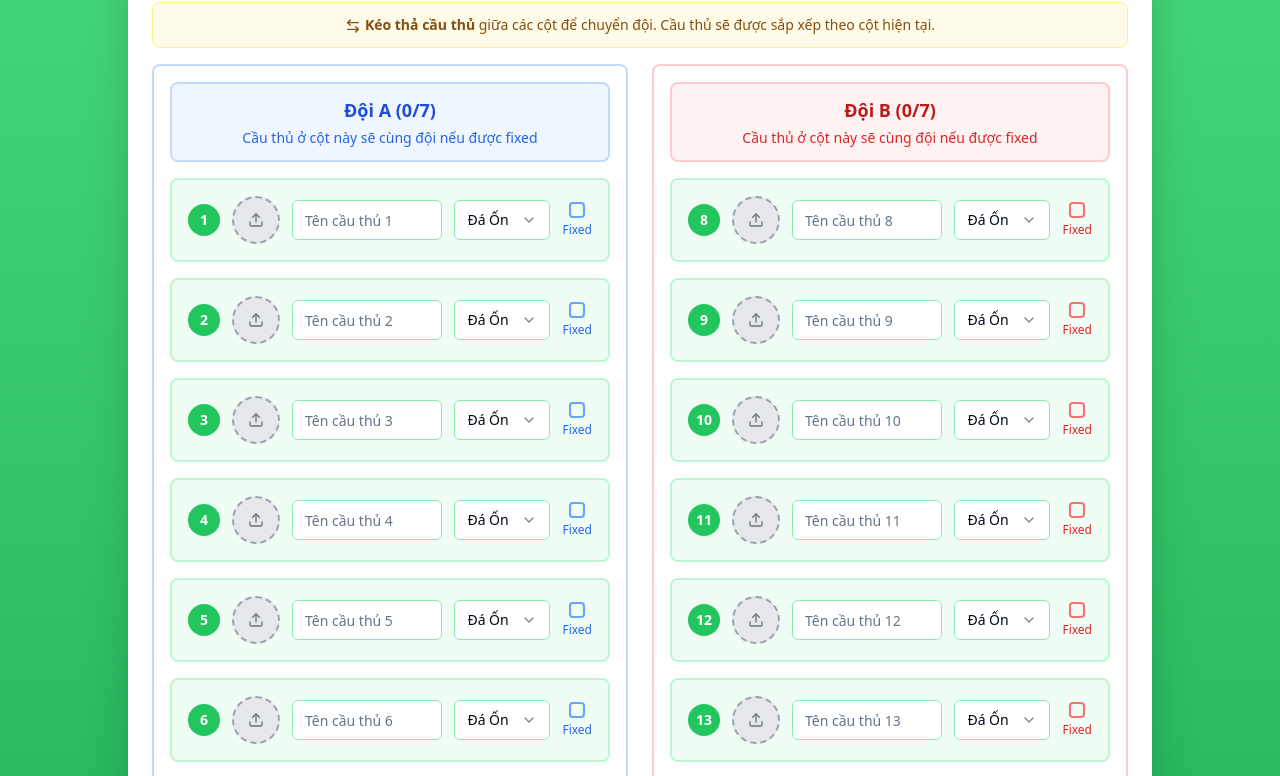
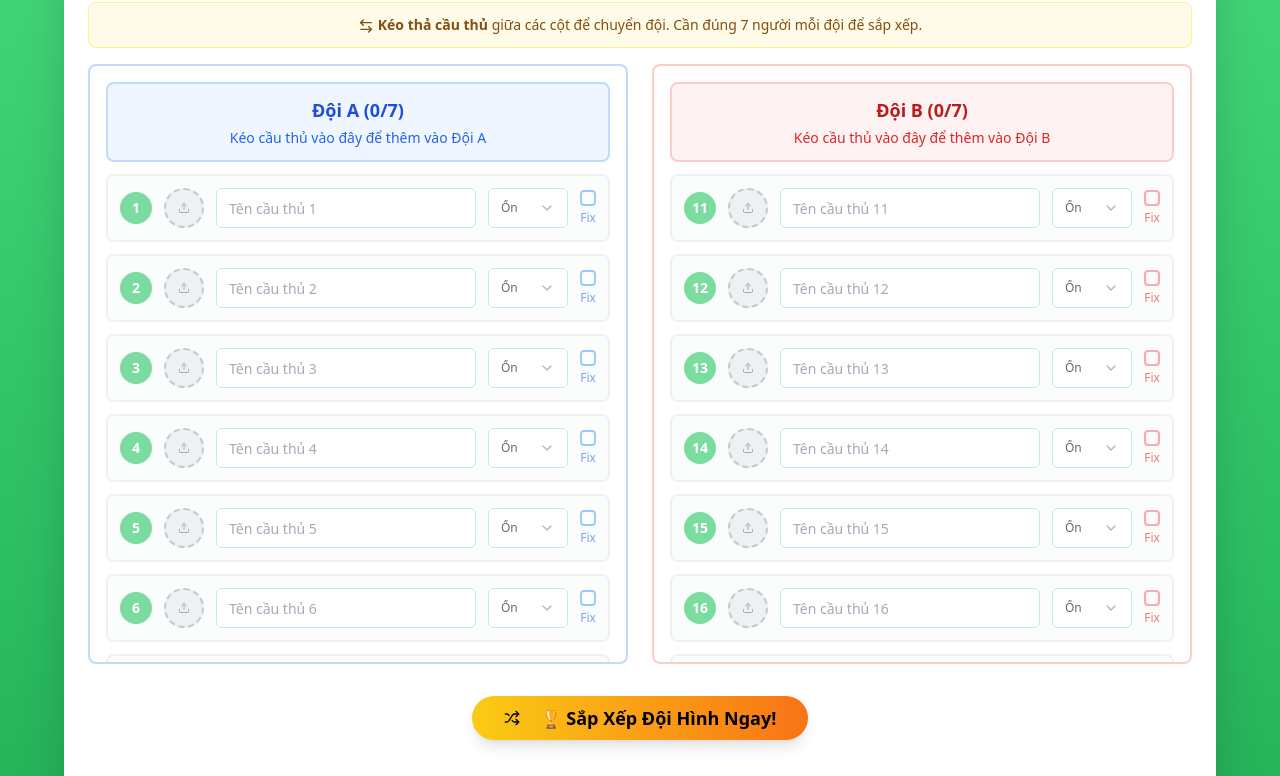
Before and after one commit to bachloxo/football-lineup, a Next.js app: page / in a window 1280 px wide. Shown: the part 258-1034 px from the top of the page. Built offline with nearby package versions, Linux system fonts and the light colour scheme.

Commit message:
feat: enhance lineup management with natural drop and flexible slots
Extend slots to 20 per column, enable natural player drop, and improve UI.

#VERCEL_SKIP

Co-authored-by: Bach Ton That <15206071+bachloxo@users.noreply.github.com>

```diff
--- a/app/page.tsx
+++ b/app/page.tsx
@@ -67,7 +67,7 @@ const defaultPositions = {
 
 export default function FootballLineup() {
   const [players, setPlayers] = useState<Player[]>(
-    Array.from({ length: 14 }, (_, i) => ({ name: "", skill: "good" as SkillLevel, isFixed: false })),
+    Array.from({ length: 20 }, (_, i) => ({ name: "", skill: "good" as SkillLevel, isFixed: false })),
   )
   const [teams, setTeams] = useState<Team[]>([])
   const [showLineup, setShowLineup] = useState(false)
@@ -102,7 +102,23 @@ export default function FootballLineup() {
         const data = JSON.parse(saved)
         // Backward compatibility
         if (Array.isArray(data)) {
+          // Nếu data cũ có 14 phần tử, mở rộng thành 20
+          if (data.length === 14) {
+            const expandedData = [
+              ...data,
+              ...Array.from({ length: 6 }, () => ({ name: "", skill: "good" as SkillLevel, isFixed: false })),
+            ]
+            return { players: expandedData }
+          }
           return { players: data }
+        }
+        // Nếu players cũ có 14 phần tử, mở rộng thành 20
+        if (data.players && data.players.length === 14) {
+          const expandedPlayers = [
+            ...data.players,
+            ...Array.from({ length: 6 }, () => ({ name: "", skill: "good" as SkillLevel, isFixed: false })),
+          ]
+          return { ...data, players: expandedPlayers }
         }
         return data
       }
@@ -115,7 +131,7 @@ export default function FootballLineup() {
   const clearLocalStorage = () => {
     try {
       localStorage.removeItem(STORAGE_KEY)
-      setPlayers(Array.from({ length: 14 }, (_, i) => ({ name: "", skill: "good" as SkillLevel, isFixed: false })))
+      setPlayers(Array.from({ length: 20 }, (_, i) => ({ name: "", skill: "good" as SkillLevel, isFixed: false })))
     } catch (error) {
       console.error("Không thể xóa dữ liệu:", error)
     }
@@ -124,7 +140,7 @@ export default function FootballLineup() {
   // Thêm useEffect để load dữ liệu khi component mount:
   useEffect(() => {
     const savedData = loadFromLocalStorage()
-    if (savedData?.players && savedData.players.length === 14) {
+    if (savedData?.players) {
       // Ensure backward compatibility by adding isFixed property if it doesn't exist
       const playersWithFixed = savedData.players.map((player) => ({
         ...player,
@@ -197,7 +213,7 @@ export default function FootballLineup() {
     if (draggedFormPlayer === null) return
 
     const draggedIndex = draggedFormPlayer
-    const isCurrentlyInLeftColumn = draggedIndex < 7
+    const isCurrentlyInLeftColumn = draggedIndex < 10
     const shouldMoveToLeftColumn = targetColumn === "left"
 
     // Nếu đã ở đúng cột thì không làm gì
@@ -207,58 +223,34 @@ export default function FootballLineup() {
       return
     }
 
-    // Tìm vị trí đầu tiên trong cột đích để chèn vào
+    // Tìm vị trí trống đầu tiên trong cột đích
     let targetIndex = -1
     if (shouldMoveToLeftColumn) {
-      // Tìm vị trí đầu tiên trong cột trái (0-6)
-      for (let i = 0; i < 7; i++) {
+      // Tìm vị trí trống trong cột trái (0-9)
+      for (let i = 0; i < 10; i++) {
         if (!players[i].name.trim()) {
           targetIndex = i
           break
         }
       }
-      // Nếu không có vị trí trống, chèn vào cuối cột trái
-      if (targetIndex === -1) {
-        targetIndex = 6
-      }
     } else {
-      // Tìm vị trí đầu tiên trong cột phải (7-13)
-      for (let i = 7; i < 14; i++) {
+      // Tìm vị trí trống trong cột phải (10-19)
+      for (let i = 10; i < 20; i++) {
         if (!players[i].name.trim()) {
           targetIndex = i
           break
         }
       }
-      // Nếu không có vị trí trống, chèn vào cuối cột phải
-      if (targetIndex === -1) {
-        targetIndex = 13
-      }
     }
 
-    // Di chuyển player và dịch chuyển các player khác
-    const newPlayers = [...players]
-    const draggedPlayer = newPlayers[draggedIndex]
-
-    // Xóa player khỏi vị trí cũ
-    newPlayers[draggedIndex] = { name: "", skill: "good" as SkillLevel, isFixed: false }
-
-    // Dịch chuyển các player trong cột đích để tạo chỗ
-    if (shouldMoveToLeftColumn) {
-      // Dịch chuyển trong cột trái
-      for (let i = 6; i > targetIndex; i--) {
-        newPlayers[i] = newPlayers[i - 1]
-      }
-    } else {
-      // Dịch chuyển trong cột phải
-      for (let i = 13; i > targetIndex; i--) {
-        newPlayers[i] = newPlayers[i - 1]
-      }
+    if (targetIndex !== -1) {
+      // Swap đơn giản: di chuyển player sang vị trí trống
+      const newPlayers = [...players]
+      newPlayers[targetIndex] = newPlayers[draggedIndex]
+      newPlayers[draggedIndex] = { name: "", skill: "good" as SkillLevel, isFixed: false }
+      setPlayers(newPlayers)
     }
 
-    // Chèn player vào vị trí mới
-    newPlayers[targetIndex] = draggedPlayer
-
-    setPlayers(newPlayers)
     setDraggedFormPlayer(null)
     setDragOverColumn(null)
   }
@@ -271,8 +263,8 @@ export default function FootballLineup() {
     }
 
     // Đếm số lượng cầu thủ ở mỗi cột
-    const leftColumnPlayers = players.slice(0, 7).filter((p) => p.name.trim() !== "")
-    const rightColumnPlayers = players.slice(7, 14).filter((p) => p.name.trim() !== "")
+    const leftColumnPlayers = players.slice(0, 10).filter((p) => p.name.trim() !== "")
+    const rightColumnPlayers = players.slice(10, 20).filter((p) => p.name.trim() !== "")
 
     if (leftColumnPlayers.length !== 7 || rightColumnPlayers.length !== 7) {
       alert(
@@ -286,8 +278,8 @@ export default function FootballLineup() {
     let team1Skill = 0
     let team2Skill = 0
 
-    // Xử lý cầu thủ từ cột trái (Đội A)
-    leftColumnPlayers.forEach((player, index) => {
+    // Xử lý cầu thủ từ cột trái (Đội A) - chỉ lấy 7 người đầu tiên có tên
+    leftColumnPlayers.slice(0, 7).forEach((player, index) => {
       team1.push({
         ...player,
         position: defaultPositions.team1[index],
@@ -295,8 +287,8 @@ export default function FootballLineup() {
       team1Skill += skillValues[player.skill]
     })
 
-    // Xử lý cầu thủ từ cột phải (Đội B)
-    rightColumnPlayers.forEach((player, index) => {
+    // Xử lý cầu thủ từ cột phải (Đội B) - chỉ lấy 7 người đầu tiên có tên
+    rightColumnPlayers.slice(0, 7).forEach((player, index) => {
       team2.push({
         ...player,
         position: defaultPositions.team2[index],
@@ -666,7 +658,16 @@ export default function FootballLineup() {
   }
 
   const handleImportData = (importedPlayers: Player[]) => {
-    setPlayers(importedPlayers)
+    // Nếu import data cũ có 14 phần tử, mở rộng thành 20
+    if (importedPlayers.length === 14) {
+      const expandedData = [
+        ...importedPlayers,
+        ...Array.from({ length: 6 }, () => ({ name: "", skill: "good" as SkillLevel, isFixed: false })),
+      ]
+      setPlayers(expandedData)
+    } else {
+      setPlayers(importedPlayers)
+    }
   }
 
   const handleExportData = () => {
@@ -690,45 +691,49 @@ export default function FootballLineup() {
           <p className="text-xl text-green-100">Tạo đội hình cân bằng và công bằng cho trận đấu của bạn!</p>
         </div>
 
-        <Card className="max-w-5xl mx-auto shadow-2xl border-0">
+        <Card className="max-w-6xl mx-auto shadow-2xl border-0">
           <CardHeader className="bg-white">
             <CardTitle className="text-2xl text-center text-green-700 flex items-center justify-center gap-2">
               <Users className="w-6 h-6" />
-              Nhập Thông Tin 14 Cầu Thủ
+              Nhập Thông Tin Cầu Thủ
             </CardTitle>
           </CardHeader>
           <CardContent className="p-6 bg-white">
             <div className="mb-4 p-3 bg-yellow-50 rounded-lg border border-yellow-200">
               <p className="text-sm text-yellow-800 text-center">
                 <ArrowLeftRight className="w-4 h-4 inline mr-1" />
-                <strong>Kéo thả cầu thủ</strong> giữa các cột để chuyển đội. Cầu thủ sẽ được sắp xếp theo cột hiện tại.
+                <strong>Kéo thả cầu thủ</strong> giữa các cột để chuyển đội. Cần đúng 7 người mỗi đội để sắp xếp.
               </p>
             </div>
 
             <div className="grid grid-cols-1 md:grid-cols-2 gap-6 mb-8">
               {/* Cột bên trái */}
               <div
-                className={`space-y-4 p-4 rounded-lg border-2 transition-all ${
+                className={`space-y-3 p-4 rounded-lg border-2 transition-all max-h-[600px] overflow-y-auto ${
                   dragOverColumn === "left" ? "border-blue-400 bg-blue-50 shadow-lg" : "border-blue-200 bg-blue-25"
                 }`}
                 onDragOver={(e) => handleColumnDragOver(e, "left")}
                 onDragLeave={handleColumnDragLeave}
                 onDrop={(e) => handleColumnDrop(e, "left")}
               >
-                <div className="text-center p-3 bg-blue-50 rounded-lg border-2 border-blue-200">
+                <div className="text-center p-3 bg-blue-50 rounded-lg border-2 border-blue-200 sticky top-0 z-10">
                   <h3 className="text-lg font-bold text-blue-700 mb-1">
-                    Đội A ({players.slice(0, 7).filter((p) => p.name.trim() !== "").length}/7)
+                    Đội A ({players.slice(0, 10).filter((p) => p.name.trim() !== "").length}/7)
                   </h3>
-                  <p className="text-sm text-blue-600">Cầu thủ ở cột này sẽ cùng đội nếu được fixed</p>
+                  <p className="text-sm text-blue-600">Kéo cầu thủ vào đây để thêm vào Đội A</p>
                 </div>
-                {players.slice(0, 7).map((player, index) => (
+                {players.slice(0, 10).map((player, index) => (
                   <div
                     key={index}
                     draggable
                     onDragStart={(e) => handleFormDragStart(e, index)}
                     onDragEnd={handleFormDragEnd}
-                    className={`flex gap-3 items-center p-4 rounded-lg border-2 transition-all cursor-move ${
-                      player.isFixed ? "bg-blue-50 border-blue-300 shadow-md" : "bg-green-50 border-green-200"
+                    className={`flex gap-3 items-center p-3 rounded-lg border-2 transition-all cursor-move ${
+                      player.name.trim()
+                        ? player.isFixed
+                          ? "bg-blue-50 border-blue-300 shadow-md"
+                          : "bg-green-50 border-green-200"
+                        : "bg-gray-50 border-gray-200 opacity-60"
                     } ${draggedFormPlayer === index ? "opacity-50 scale-95" : "hover:shadow-md"}`}
                   >
                     <div className="flex-shrink-0 w-8 h-8 bg-green-500 text-white rounded-full flex items-center justify-center font-bold text-sm">
@@ -742,7 +747,7 @@ export default function FootballLineup() {
                           <img
                             src={player.avatar || "/placeholder.svg"}
                             alt={`Avatar ${index + 1}`}
-                            className="w-12 h-12 rounded-full object-cover border-2 border-green-300"
+                            className="w-10 h-10 rounded-full object-cover border-2 border-green-300"
                           />
                           <button
                             onClick={() => removeAvatar(index)}
@@ -759,8 +764,8 @@ export default function FootballLineup() {
                             onChange={(e) => handleAvatarUpload(index, e)}
                             className="hidden"
                           />
-                          <div className="w-12 h-12 bg-gray-200 rounded-full flex items-center justify-center border-2 border-dashed border-gray-400 hover:border-green-400 hover:bg-green-50 transition-colors">
-                            <Upload className="w-4 h-4 text-gray-500" />
+                          <div className="w-10 h-10 bg-gray-200 rounded-full flex items-center justify-center border-2 border-dashed border-gray-400 hover:border-green-400 hover:bg-green-50 transition-colors">
+                            <Upload className="w-3 h-3 text-gray-500" />
                           </div>
                         </label>
                       )}
@@ -770,25 +775,25 @@ export default function FootballLineup() {
                       placeholder={`Tên cầu thủ ${index + 1}`}
                       value={player.name}
                       onChange={(e) => updatePlayer(index, "name", e.target.value)}
-                      className="flex-1 border-green-300 focus:border-green-500"
+                      className="flex-1 border-green-300 focus:border-green-500 text-sm"
                     />
 
                     <Select
                       value={player.skill}
                       onValueChange={(value: SkillLevel) => updatePlayer(index, "skill", value)}
                     >
-                      <SelectTrigger className="w-24 border-green-300 focus:border-green-500">
+                      <SelectTrigger className="w-20 border-green-300 focus:border-green-500 text-xs">
                         <SelectValue />
                       </SelectTrigger>
                       <SelectContent>
-                        <SelectItem value="excellent" className="text-green-600 font-medium">
-                          Đá Tốt
+                        <SelectItem value="excellent" className="text-green-600 font-medium text-xs">
+                          Tốt
                         </SelectItem>
-                        <SelectItem value="good" className="text-blue-600 font-medium">
-                          Đá Ổn
+                        <SelectItem value="good" className="text-blue-600 font-medium text-xs">
+                          Ổn
                         </SelectItem>
-                        <SelectItem value="average" className="text-orange-600 font-medium">
-                          Đá Tạm
+                        <SelectItem value="average" className="text-orange-600 font-medium text-xs">
+                          Tạm
                         </SelectItem>
                       </SelectContent>
                     </Select>
@@ -802,7 +807,7 @@ export default function FootballLineup() {
                         className="border-2 border-blue-400 data-[state=checked]:bg-blue-500"
                       />
                       <label htmlFor={`fix-${index}`} className="text-xs font-medium cursor-pointer text-blue-600">
-                        Fixed
+                        Fix
                       </label>
                     </div>
                   </div>
@@ -811,29 +816,33 @@ export default function FootballLineup() {
 
               {/* Cột bên phải */}
               <div
-                className={`space-y-4 p-4 rounded-lg border-2 transition-all ${
+                className={`space-y-3 p-4 rounded-lg border-2 transition-all max-h-[600px] overflow-y-auto ${
                   dragOverColumn === "right" ? "border-red-400 bg-red-50 shadow-lg" : "border-red-200 bg-red-25"
                 }`}
                 onDragOver={(e) => handleColumnDragOver(e, "right")}
                 onDragLeave={handleColumnDragLeave}
                 onDrop={(e) => handleColumnDrop(e, "right")}
               >
-                <div className="text-center p-3 bg-red-50 rounded-lg border-2 border-red-200">
+                <div className="text-center p-3 bg-red-50 rounded-lg border-2 border-red-200 sticky top-0 z-10">
                   <h3 className="text-lg font-bold text-red-700 mb-1">
-                    Đội B ({players.slice(7, 14).filter((p) => p.name.trim() !== "").length}/7)
+                    Đội B ({players.slice(10, 20).filter((p) => p.name.trim() !== "").length}/7)
                   </h3>
-                  <p className="text-sm text-red-600">Cầu thủ ở cột này sẽ cùng đội nếu được fixed</p>
+                  <p className="text-sm text-red-600">Kéo cầu thủ vào đây để thêm vào Đội B</p>
                 </div>
-                {players.slice(7, 14).map((player, index) => {
-                  const actualIndex = index + 7
+                {players.slice(10, 20).map((player, index) => {
+                  const actualIndex = index + 10
                   return (
                     <div
                       key={actualIndex}
                       draggable
                       onDragStart={(e) => handleFormDragStart(e, actualIndex)}
                       onDragEnd={handleFormDragEnd}
-                      className={`flex gap-3 items-center p-4 rounded-lg border-2 transition-all cursor-move ${
-                        player.isFixed ? "bg-red-50 border-red-300 shadow-md" : "bg-green-50 border-green-200"
+                      className={`flex gap-3 items-center p-3 rounded-lg border-2 transition-all cursor-move ${
+                        player.name.trim()
+                          ? player.isFixed
+                            ? "bg-red-50 border-red-300 shadow-md"
+                            : "bg-green-50 border-green-200"
+                          : "bg-gray-50 border-gray-200 opacity-60"
                       } ${draggedFormPlayer === actualIndex ? "opacity-50 scale-95" : "hover:shadow-md"}`}
                     >
                       <div className="flex-shrink-0 w-8 h-8 bg-green-500 text-white rounded-full flex items-center justify-center font-bold text-sm">
@@ -847,7 +856,7 @@ export default function FootballLineup() {
                             <img
                               src={player.avatar || "/placeholder.svg"}
                               alt={`Avatar ${actualIndex + 1}`}
-                              className="w-12 h-12 rounded-full object-cover border-2 border-green-300"
+                              className="w-10 h-10 rounded-full object-cover border-2 border-green-300"
                             />
                             <button
                               onClick={() => removeAvatar(actualIndex)}
@@ -864,8 +873,8 @@ export default function FootballLineup() {
                               onChange={(e) => handleAvatarUpload(actualIndex, e)}
                               className="hidden"
                             />
-                            <div className="w-12 h-12 bg-gray-200 rounded-full flex items-center justify-center border-2 border-dashed border-gray-400 hover:border-green-400 hover:bg-green-50 transition-colors">
-                              <Upload className="w-4 h-4 text-gray-500" />
+                            <div className="w-10 h-10 bg-gray-200 rounded-full flex items-center justify-center border-2 border-dashed border-gray-400 hover:border-green-400 hover:bg-green-50 transition-colors">
+                              <Upload className="w-3 h-3 text-gray-500" />
                             </div>
                           </label>
                         )}
@@ -875,25 +884,25 @@ export default function FootballLineup() {
                         placeholder={`Tên cầu thủ ${actualIndex + 1}`}
                         value={player.name}
                         onChange={(e) => updatePlayer(actualIndex, "name", e.target.value)}
-                        className="flex-1 border-green-300 focus:border-green-500"
+                        className="flex-1 border-green-300 focus:border-green-500 text-sm"
                       />
 
                       <Select
                         value={player.skill}
                         onValueChange={(value: SkillLevel) => updatePlayer(actualIndex, "skill", value)}
                       >
-                        <SelectTrigger className="w-24 border-green-300 focus:border-green-500">
+                        <SelectTrigger className="w-20 border-green-300 focus:border-green-500 text-xs">
                           <SelectValue />
                         </SelectTrigger>
                         <SelectContent>
-                          <SelectItem value="excellent" className="text-green-600 font-medium">
-                            Đá Tốt
+                          <SelectItem value="excellent" className="text-green-600 font-medium text-xs">
+                            Tốt
                           </SelectItem>
-                          <SelectItem value="good" className="text-blue-600 font-medium">
-                            Đá Ổn
+                          <SelectItem value="good" className="text-blue-600 font-medium text-xs">
+                            Ổn
                           </SelectItem>
-                          <SelectItem value="average" className="text-orange-600 font-medium">
-                            Đá Tạm
+                          <SelectItem value="average" className="text-orange-600 font-medium text-xs">
+                            Tạm
                           </SelectItem>
                         </SelectContent>
                       </Select>
@@ -910,7 +919,7 @@ export default function FootballLineup() {
                           htmlFor={`fix-${actualIndex}`}
                           className="text-xs font-medium cursor-pointer text-red-600"
                         >
-                          Fixed
+                          Fix
                         </label>
                       </div>
                     </div>
@@ -940,7 +949,7 @@ export default function FootballLineup() {
             <div className="mt-6 text-center text-sm text-gray-600">
               <p>💡 Kéo thả cầu thủ giữa các cột để phân chia đội hình!</p>
               <p>⚖️ Đảm bảo mỗi đội có đúng 7 cầu thủ trước khi sắp xếp</p>
-              <p>📌 Sử dụng checkbox "Fixed" để cố định cầu thủ vào đội mong muốn</p>
+              <p>📌 Sử dụng checkbox "Fix" để cố định cầu thủ vào đội mong muốn</p>
               <p>📸 Click vào biểu tượng upload để thêm avatar cho từng cầu thủ</p>
               <p>🖱️ Sau khi sắp xếp, bạn có thể kéo thả cầu thủ để thay đổi vị trí!</p>
               <p>💾 Dữ liệu sẽ được tự động lưu và khôi phục khi bạn quay lại trang</p>
```
